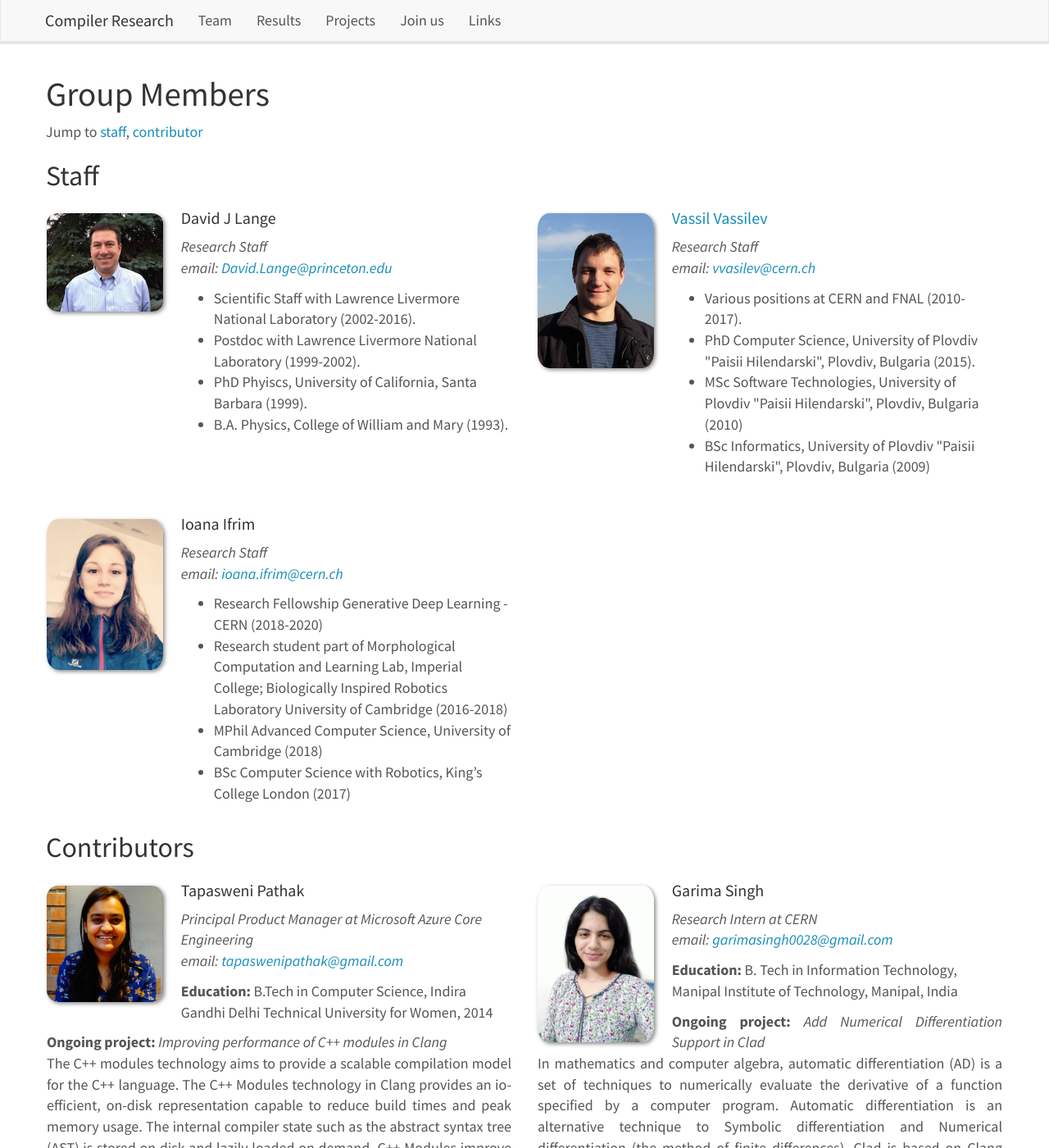
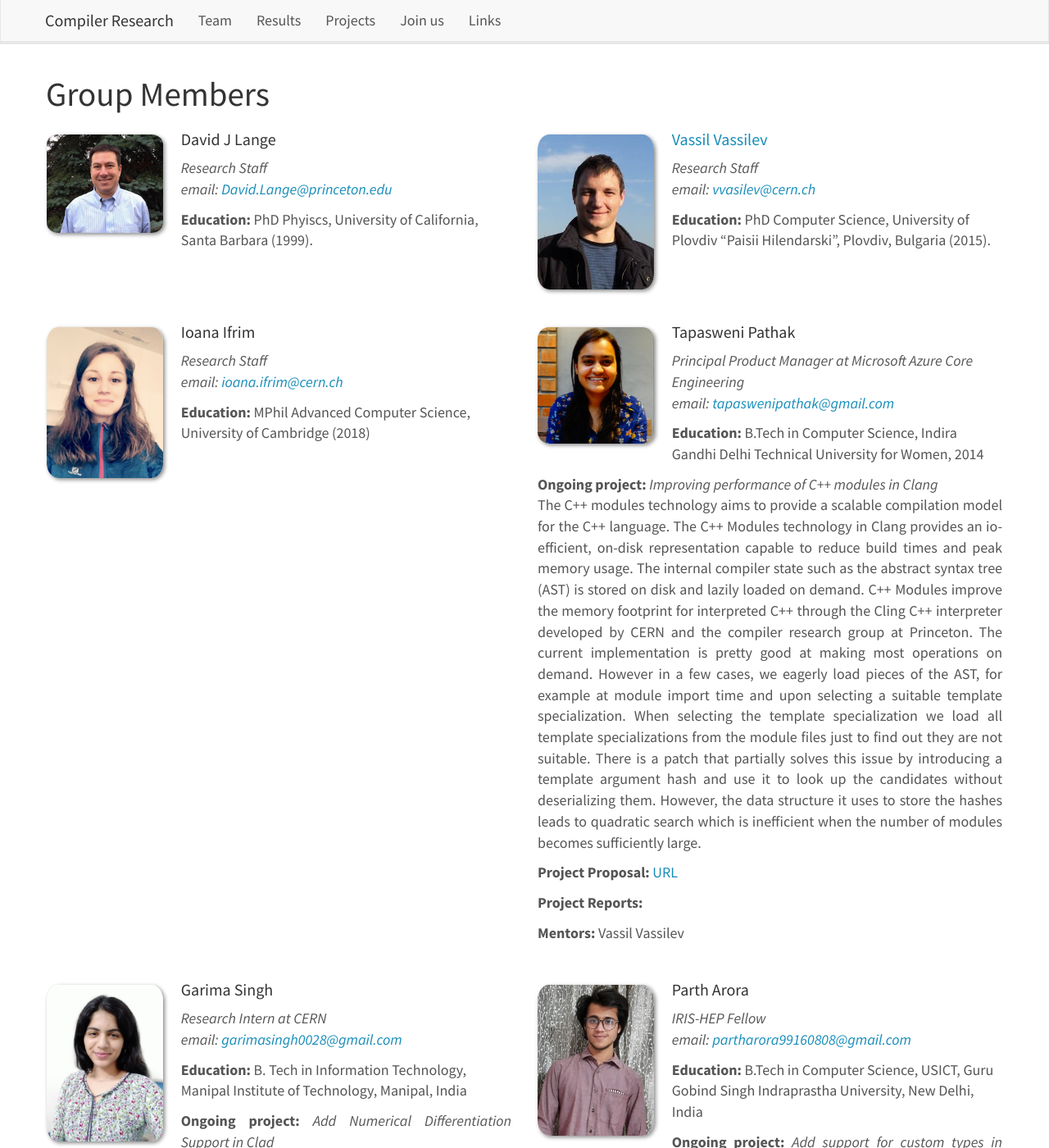
Before and after one commit to vgvassilev/clad, a Jekyll site: the page built from _pages/team.md, in a window 1280 px wide and 1400 px high. Shown: the whole window at 82% size. Built offline with Jekyll 4.4.1, drawn with Linux system fonts in a browser that asks for light colours; nearby versions of some CDN libraries; a style sheet for code colours, icons or effects is not loaded.

Commit message:
Flatten the team members into contributors

```diff
--- a/_data/contributors.yml
+++ b/_data/contributors.yml
@@ -1,3 +1,24 @@
+- name: David J Lange
+  info: Research Staff
+  photo: Lange.png
+  email: David.Lange@princeton.edu
+  education: PhD Phyiscs, University of California, Santa Barbara (1999).
+  active: 1
+
+- name: <a href="https://vassil.vassilev.info" target="_blank" >Vassil Vassilev</a>
+  info: Research Staff
+  photo: Vassilev.jpg
+  email: vvasilev@cern.ch
+  education: PhD Computer Science, University of Plovdiv "Paisii Hilendarski", Plovdiv, Bulgaria (2015).
+  active: 1
+
+- name: Ioana Ifrim
+  info: Research Staff
+  photo: Ifrim.jpg
+  email: ioana.ifrim@cern.ch
+  education: MPhil Advanced Computer Science, University of Cambridge (2018)
+  active: 1
+
 - name: "Tapasweni Pathak"
   info: "Principal Product Manager at Microsoft Azure Core Engineering"
   photo: tapaswenipathak.png
--- a/_data/team_members.yml
+++ /dev/null
@@ -1,29 +0,0 @@
-- name: David J Lange
-  photo: Lange.png
-  info: Research Staff
-  email: David.Lange@princeton.edu
-  number_educ: 4
-  education1: Scientific Staff with Lawrence Livermore National Laboratory (2002-2016).
-  education2: Postdoc with Lawrence Livermore National Laboratory (1999-2002).
-  education3: PhD Phyiscs, University of California, Santa Barbara (1999).
-  education4: B.A. Physics, College of William and Mary (1993).
-
-- name: <a href="https://vassil.vassilev.info" target="_blank" >Vassil Vassilev</a>
-  photo: Vassilev.jpg
-  info: Research Staff
-  email: vvasilev@cern.ch
-  number_educ: 4
-  education1: Various positions at CERN and FNAL (2010-2017).
-  education2: PhD Computer Science, University of Plovdiv "Paisii Hilendarski", Plovdiv, Bulgaria (2015).
-  education3: MSc Software Technologies, University of Plovdiv "Paisii Hilendarski", Plovdiv, Bulgaria (2010)
-  education4: BSc Informatics, University of Plovdiv "Paisii Hilendarski", Plovdiv, Bulgaria (2009)
-
-- name: Ioana Ifrim
-  photo: Ifrim.jpg
-  info: Research Staff
-  email: ioana.ifrim@cern.ch
-  number_educ: 4
-  education1: Research Fellowship Generative Deep Learning - CERN (2018-2020)
-  education2: Research student part of Morphological Computation and Learning Lab, Imperial College; Biologically Inspired Robotics Laboratory University of Cambridge (2016-2018)
-  education3: MPhil Advanced Computer Science, University of Cambridge (2018)
-  education4: BSc Computer Science with Robotics, King’s College London (2017)
--- a/_pages/team.md
+++ b/_pages/team.md
@@ -8,70 +8,6 @@ permalink: /team/
 
 # Group Members
 
-Jump to [staff](#staff), [contributor](#contributors)
-
-## Staff
-<div class="clearfix">
-
-{% assign number_printed = 0 %}
-{% for member in site.data.team_members %}
-
-{% assign even_odd = number_printed | modulo: 2 %}
-
-{% if even_odd == 0 %}
-<div class="row">
-{% endif %}
-
-<div class="col-sm-6 clearfix">
-  <img src="{{ site.url }}{{ site.baseurl }}/images/team/{{ member.photo }}" class="img-responsive" width="25%" style="float: left" />
-  <h4>{{ member.name }}</h4>
-  <i>{{ member.info }}<br>email: <{{ member.email }}></i>
-  <ul style="overflow: hidden">
-
-  {% if member.number_educ == 1 %}
-  <li> {{ member.education1 }} </li>
-  {% endif %}
-
-  {% if member.number_educ == 2 %}
-  <li> {{ member.education1 }} </li>
-  <li> {{ member.education2 }} </li>
-  {% endif %}
-
-  {% if member.number_educ == 3 %}
-  <li> {{ member.education1 }} </li>
-  <li> {{ member.education2 }} </li>
-  <li> {{ member.education3 }} </li>
-  {% endif %}
-
-  {% if member.number_educ == 4 %}
-  <li> {{ member.education1 }} </li>
-  <li> {{ member.education2 }} </li>
-  <li> {{ member.education3 }} </li>
-  <li> {{ member.education4 }} </li>
-  {% endif %}
-
-  {% if member.number_educ == 5 %}
-  <li> {{ member.education1 }} </li>
-  <li> {{ member.education2 }} </li>
-  <li> {{ member.education3 }} </li>
-  <li> {{ member.education4 }} </li>
-  <li> {{ member.education5 }} </li>
-  {% endif %}
-
-  </ul>
-</div>
-
-{% assign number_printed = number_printed | plus: 1 %}
-
-{% if even_odd == 1 %}
-</div>
-{% endif %}
-
-{% endfor %}
-
-</div>
-
-## Contributors
 <div class="clearfix">
 
 {% assign active_contrib = site.data.contributors | where: "active", "1" %}
```
